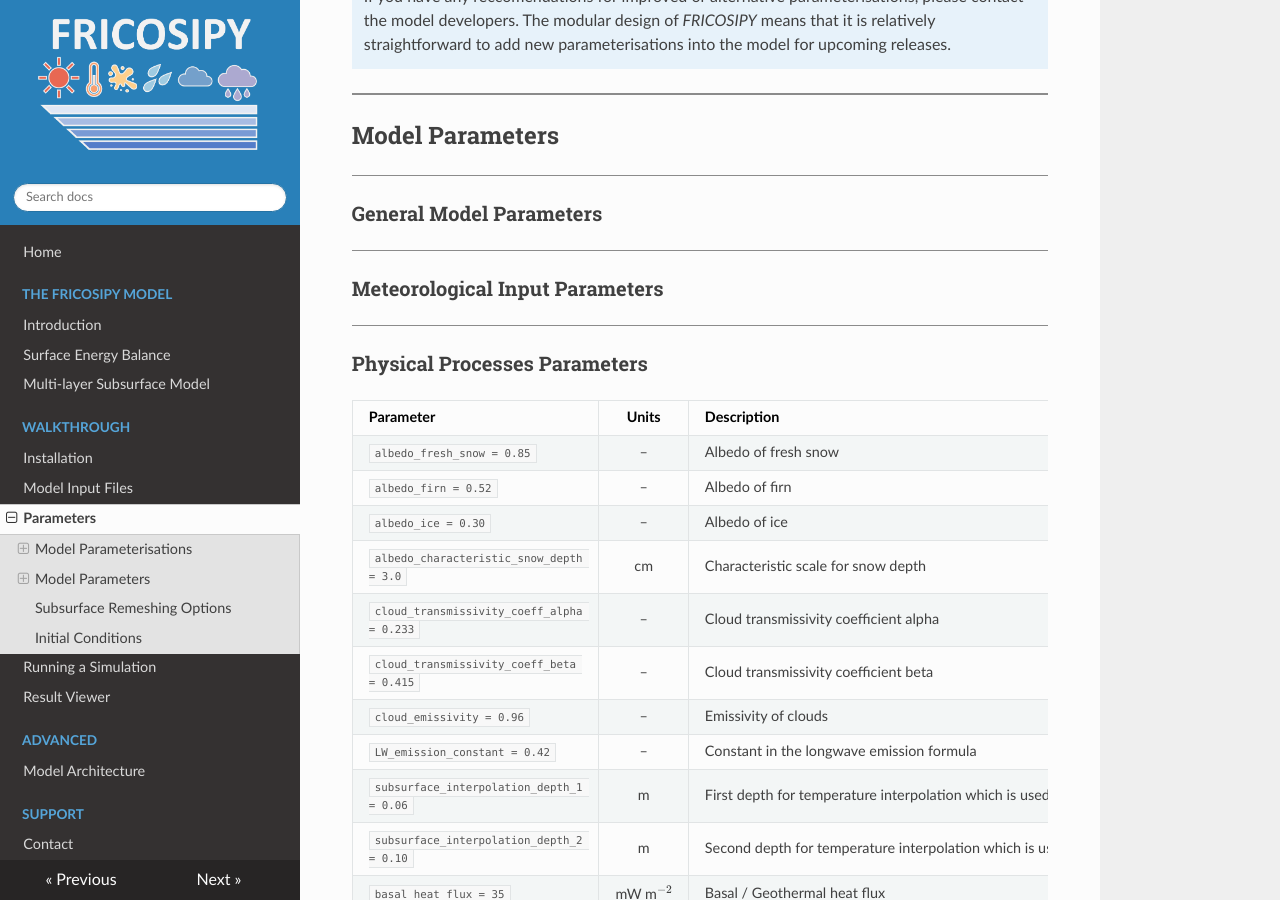
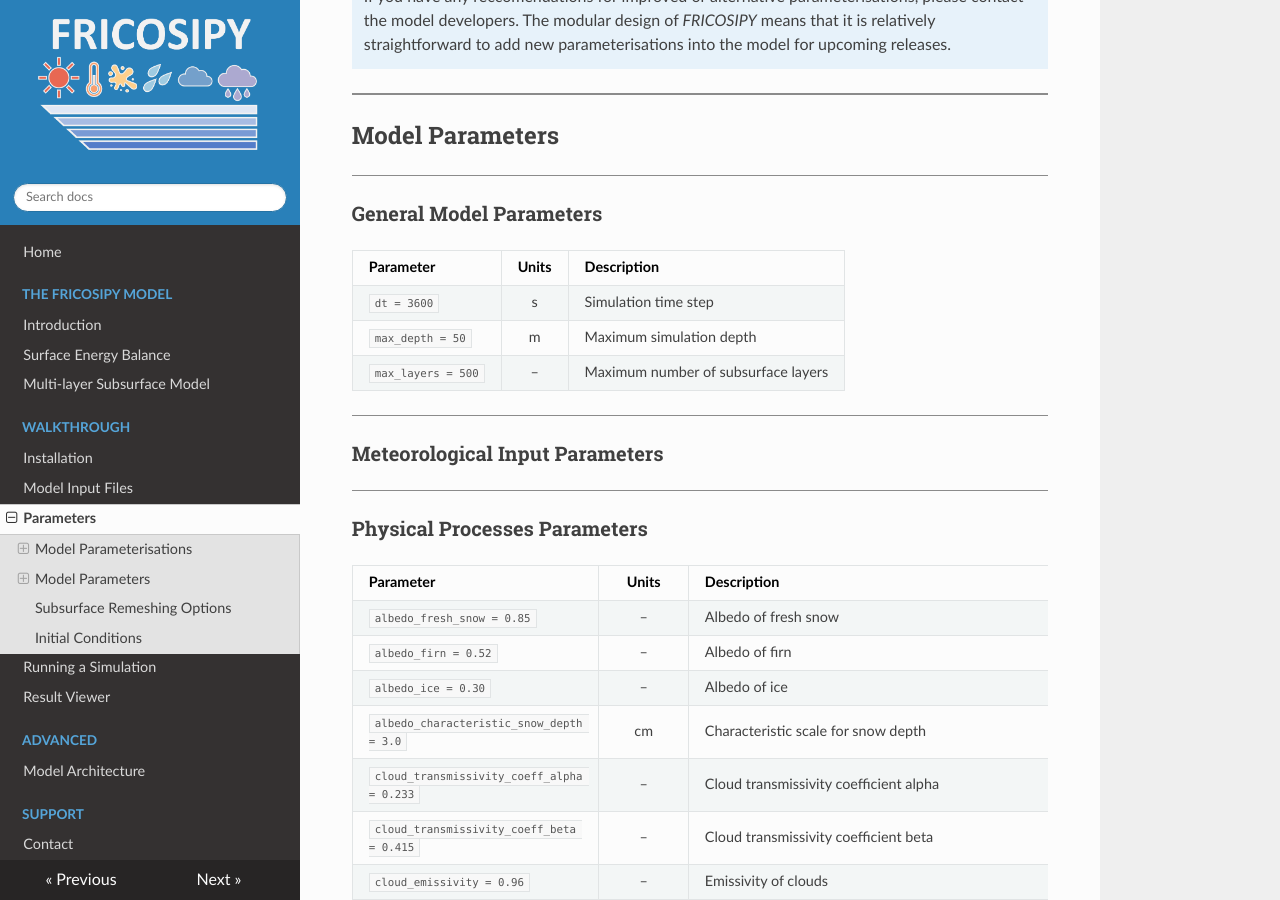
Before and after one commit to MarcusGastaldello/FRICOSIPY, an MkDocs documentation site: the page built from docs/parameters.md, in a window 1280 px wide and 900 px high, scrolled down 1291 px. Built offline with MkDocs 1.6.1, drawn with Linux system fonts in a browser that asks for light colours.

Commit message:
Update parameters.md

```diff
--- a/docs/parameters.md
+++ b/docs/parameters.md
@@ -53,6 +53,12 @@ The *FRICOSIPY* model enables the user to customise the parameterisations used t
 
 ### General Model Parameters
 
+| Parameter | Units | Description |
+|-----|:---:|---|
+| `dt = 3600`         | s | Simulation time step |
+| `max_depth = 50`    | m | Maximum simulation depth |
+| `max_layers = 500`  | – | Maximum number of subsurface layers |
+
 <hr style="height:1px; background-color:#8b8b8b; border:none;" />
 
 ### Meteorological Input Parameters
@@ -66,13 +72,13 @@ The *FRICOSIPY* model enables the user to customise the parameterisations used t
 | `albedo_fresh_snow = 0.85`                        | – | Albedo of fresh snow |
 | `albedo_firn = 0.52`                              | – | Albedo of firn |
 | `albedo_ice = 0.30`                               | – | Albedo of ice |
-| `albedo_characteristic_snow_depth = 3.0`          | cm | Characteristic scale for snow depth
+| `albedo_characteristic_snow_depth = 3.0`          | cm | Characteristic scale for snow depth |
 | `cloud_transmissivity_coeff_alpha = 0.233`        | – | Cloud transmissivity coefficient alpha |
 | `cloud_transmissivity_coeff_beta = 0.415`         | – | Cloud transmissivity coefficient beta |
 | `cloud_emissivity = 0.96`                         | – | Emissivity of clouds |
 | `LW_emission_constant = 0.42`                     | – | Constant in the longwave emission formula |
 | `subsurface_interpolation_depth_1 = 0.06`         | m | First depth for temperature interpolation which is used for calculation of subsurface/ground heat flux |
-| `subsurface_interpolation_depth_2 = 0.10`        | m | Second depth for temperature interpolation which is used for calculation of subsurface/ground heat flux |
+| `subsurface_interpolation_depth_2 = 0.10`         | m | Second depth for temperature interpolation which is used for calculation of subsurface/ground heat flux |
 | `basal_heat_flux = 35`                            | mW m$^{-2}$ | Basal / Geothermal heat flux |
 | `pore_close_off_density = 830.0`                  | kg m$^{-3}$ | Pore close-off density |
 | `snow_ice_threshold = 900.0`                      | kg m$^{-3}$ | Snow-ice density threshold |
```
